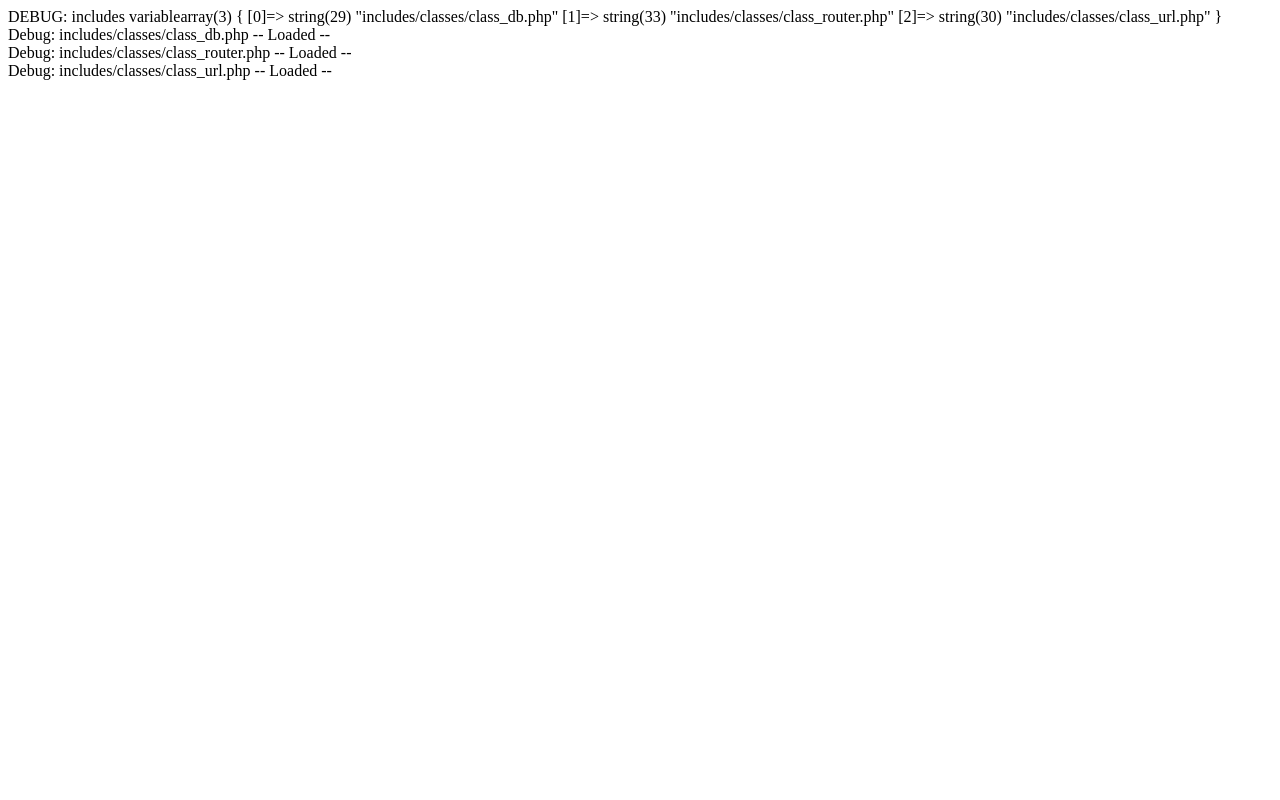
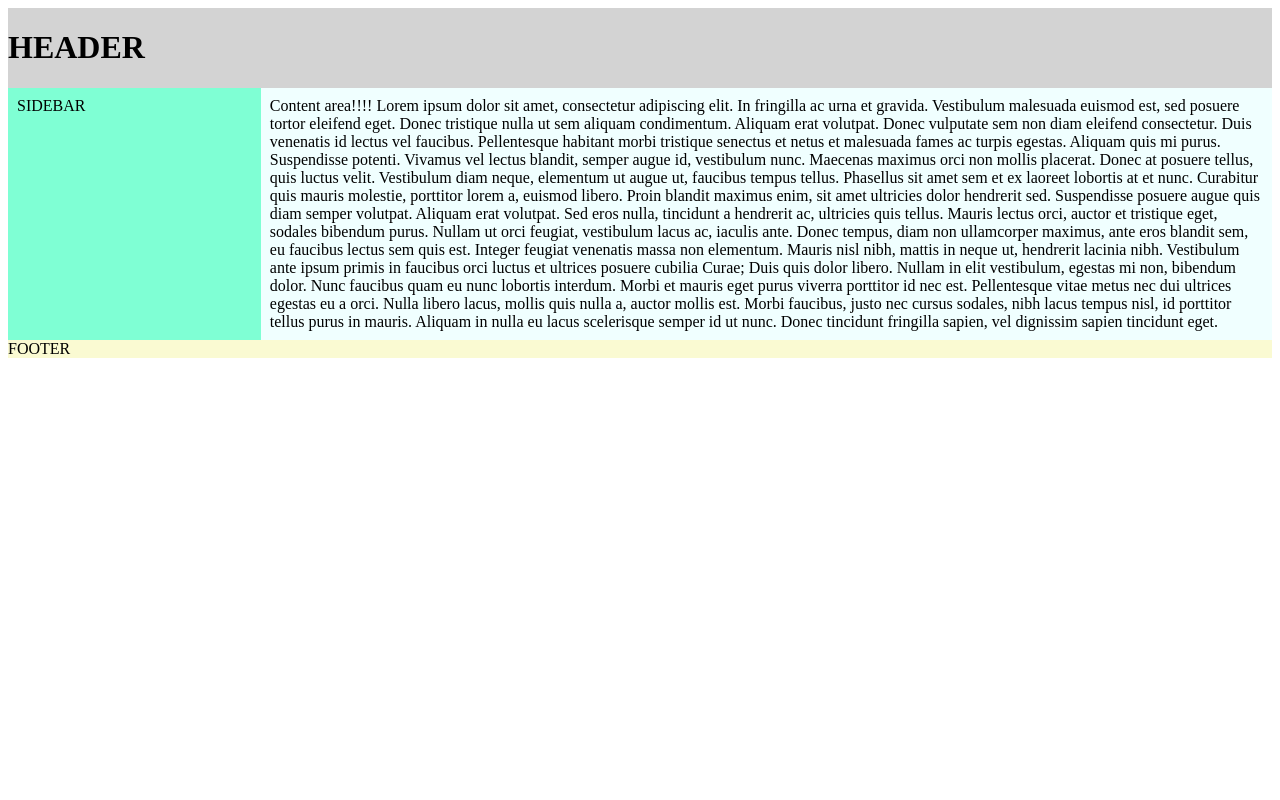
Before and after one commit to jpandithas/cms2018, a PHP site: page / in a window 1280 px wide. Run offline with PHP 8.4, Linux system fonts and the light colour scheme; data that the repository does not hold is empty.

Commit message:
Added Theme

```diff
--- a/includes/bootstrap.php
+++ b/includes/bootstrap.php
@@ -13,6 +13,8 @@
     $url = new URL();
 
     Router::RunModule($url);
+
+    include("themes/default/theme.html");
 
 }
 
--- a/index.php
+++ b/index.php
@@ -6,6 +6,6 @@
 
 include ("includes/bootstrap.php");
 
-boot(True);
+boot();
 
 ?>
--- /dev/null
+++ b/themes/default/style.css
@@ -0,0 +1,48 @@
+* {
+    box-sizing: border-box;
+}
+
+#container-outer {
+    width: 100%;
+    background-color: aqua;
+    height: 100%;
+    margin: 0px;
+}
+
+#header{
+    width: 100%;
+    background-color: lightgray;
+    overflow: hidden;
+}
+
+.flex {
+    display: flex;
+}
+
+#container-inner {
+    width: 100%;
+    overflow: auto;
+}
+
+#sidebar {
+    width: 20%;
+    background-color: aquamarine;
+    float: left;
+    display: block;
+    padding: 9px;
+}
+
+#content {
+    width: 80%;
+    background-color: azure;
+    float: right;
+    display: block;
+    padding: 9px;
+}
+
+#footer {
+    width: 100%;
+    background-color: lightgoldenrodyellow;
+    clear: both;
+    overflow: hidden;
+}
--- /dev/null
+++ b/themes/default/theme.html
@@ -0,0 +1,31 @@
+<!DOCTYPE html>
+<html>
+<head lang="en">
+    <meta charset="UTF-8">
+    <link href="themes/default/style.css" rel="stylesheet">
+    <title>CMS</title>
+</head>
+<body>
+<div id="container-outer">
+    <div id="header">
+        <h1>HEADER</h1>
+    </div>
+    <div id="container-inner" class="flex">
+        <div id="sidebar">
+            SIDEBAR
+        </div>
+        <div id="content">
+            Content area!!!!
+            Lorem ipsum dolor sit amet, consectetur adipiscing elit. In fringilla ac urna et gravida. Vestibulum malesuada euismod est, sed posuere tortor eleifend eget. Donec tristique nulla ut sem aliquam condimentum. Aliquam erat volutpat. Donec vulputate sem non diam eleifend consectetur. Duis venenatis id lectus vel faucibus. Pellentesque habitant morbi tristique senectus et netus et malesuada fames ac turpis egestas. Aliquam quis mi purus. Suspendisse potenti. Vivamus vel lectus blandit, semper augue id, vestibulum nunc. Maecenas maximus orci non mollis placerat. Donec at posuere tellus, quis luctus velit. Vestibulum diam neque, elementum ut augue ut, faucibus tempus tellus. Phasellus sit amet sem et ex laoreet lobortis at et nunc. Curabitur quis mauris molestie, porttitor lorem a, euismod libero.
+
+            Proin blandit maximus enim, sit amet ultricies dolor hendrerit sed. Suspendisse posuere augue quis diam semper volutpat. Aliquam erat volutpat. Sed eros nulla, tincidunt a hendrerit ac, ultricies quis tellus. Mauris lectus orci, auctor et tristique eget, sodales bibendum purus. Nullam ut orci feugiat, vestibulum lacus ac, iaculis ante. Donec tempus, diam non ullamcorper maximus, ante eros blandit sem, eu faucibus lectus sem quis est.
+
+            Integer feugiat venenatis massa non elementum. Mauris nisl nibh, mattis in neque ut, hendrerit lacinia nibh. Vestibulum ante ipsum primis in faucibus orci luctus et ultrices posuere cubilia Curae; Duis quis dolor libero. Nullam in elit vestibulum, egestas mi non, bibendum dolor. Nunc faucibus quam eu nunc lobortis interdum. Morbi et mauris eget purus viverra porttitor id nec est. Pellentesque vitae metus nec dui ultrices egestas eu a orci. Nulla libero lacus, mollis quis nulla a, auctor mollis est. Morbi faucibus, justo nec cursus sodales, nibh lacus tempus nisl, id porttitor tellus purus in mauris. Aliquam in nulla eu lacus scelerisque semper id ut nunc. Donec tincidunt fringilla sapien, vel dignissim sapien tincidunt eget.
+        </div>
+    </div>
+    <div id="footer">
+        FOOTER
+    </div>
+</div>
+</body>
+</html>
```
